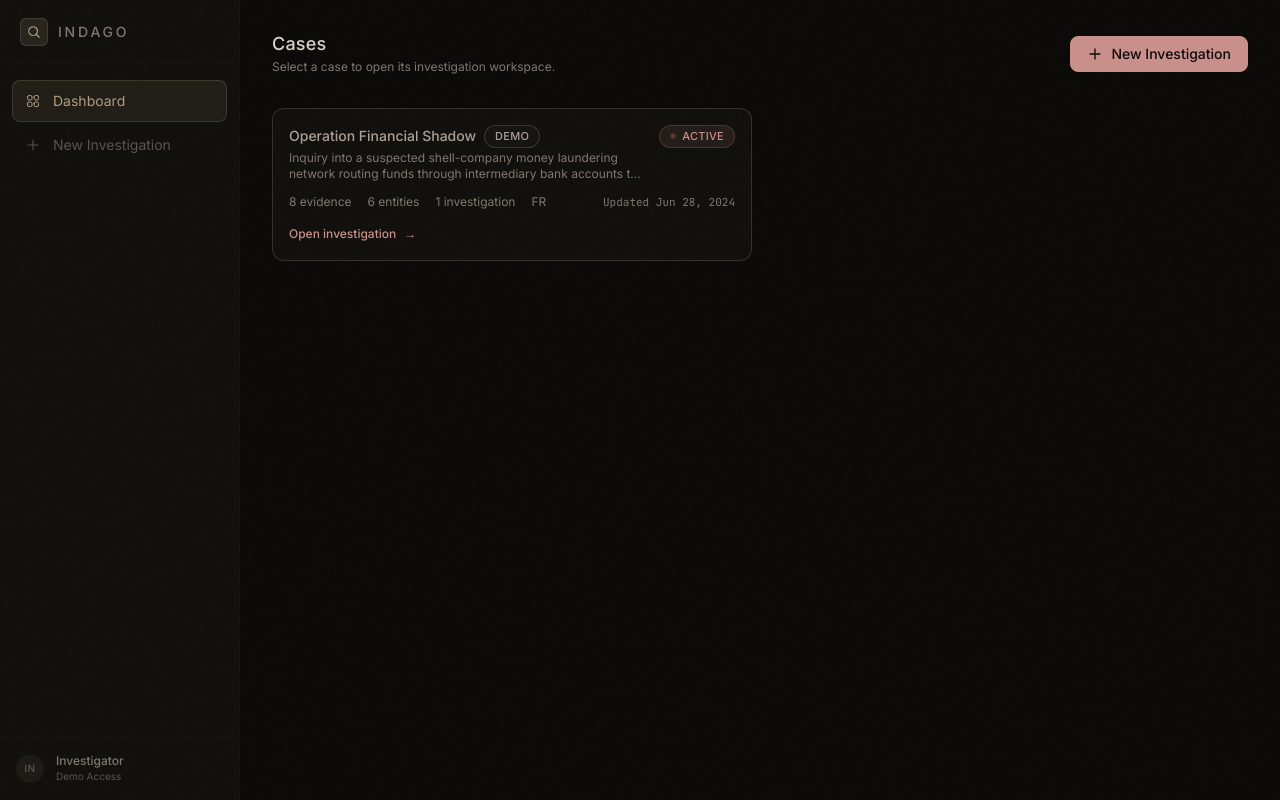
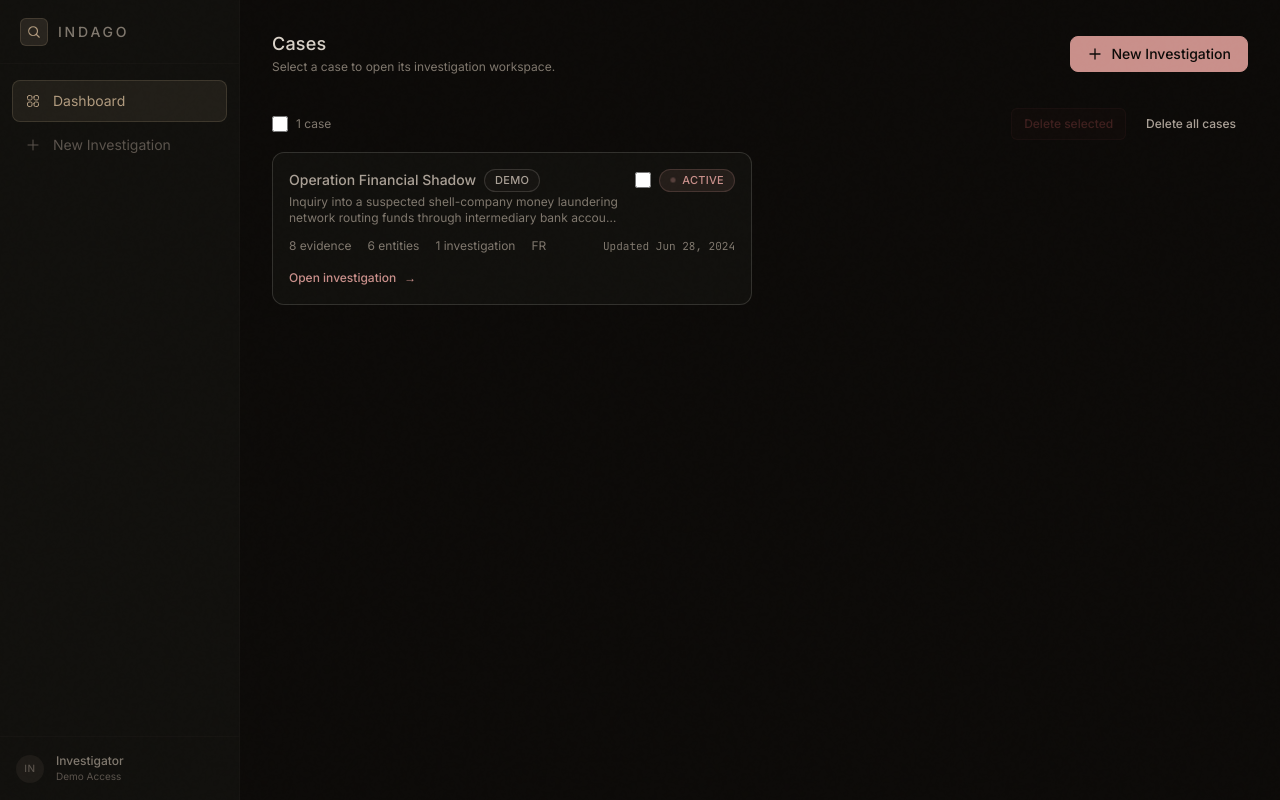
Before and after one commit to NERIS-v/INDAGO, a Next.js app in the folder packages/web/: page / in a window 1280 px wide. Built offline with nearby package versions, Linux system fonts and the light colour scheme; no server answers.

Commit message:
feat(web): add multi-select and confirmed case deletion to the case list

```diff
--- a/packages/web/src/components/case-list/case-list.tsx
+++ b/packages/web/src/components/case-list/case-list.tsx
@@ -41,9 +41,12 @@ function formatUpdated(value: Case["updatedAt"]): string {
 interface CaseCardProps {
   readonly caseItem: Case;
   readonly mode: AppDataMode;
+  readonly selected: boolean;
+  readonly disabled: boolean;
+  readonly onToggle: (id: string) => void;
 }
 
-function CaseCard({ caseItem, mode }: CaseCardProps) {
+function CaseCard({ caseItem, mode, selected, disabled, onToggle }: CaseCardProps) {
   const badge = statusBadge(caseItem.status);
   const primaryInvestigation = caseItem.investigationIds[0];
 
@@ -63,9 +66,19 @@ function CaseCard({ caseItem, mode }: CaseCardProps) {
             </p>
           )}
         </div>
+        <div className="flex items-center gap-2">
+          <input
+            type="checkbox"
+            aria-label={`Select ${caseItem.title}`}
+            checked={selected}
+            disabled={disabled}
+            onChange={() => onToggle(caseItem.id)}
+            className="h-4 w-4 rounded border-border-standard accent-accent-rose"
+          />
           <Badge variant={badge.variant} dot dotPulse={badge.pulse}>
             {caseItem.status}
           </Badge>
+        </div>
       </div>
 
       <div className="mt-3 flex flex-wrap items-center gap-x-4 gap-y-2 text-xs text-text-muted">
@@ -109,6 +122,13 @@ export function CaseList({ cases, mode }: CaseListProps) {
   const [error, setError] = useState<string | null>(null);
   const [unavailable, setUnavailable] = useState(false);
 
+  const [selected, setSelected] = useState<string[]>([]);
+  const [pendingDelete, setPendingDelete] = useState<"selected" | "all" | null>(
+    null,
+  );
+  const [deleting, setDeleting] = useState(false);
+  const [deleteError, setDeleteError] = useState<string | null>(null);
+
   const load = useCallback(async () => {
     setLoading(true);
     setError(null);
@@ -133,7 +153,57 @@ export function CaseList({ cases, mode }: CaseListProps) {
     void load();
   }, [load]);
 
+  const toggleSelected = useCallback((id: string) => {
+    setSelected((prev) =>
+      prev.includes(id) ? prev.filter((s) => s !== id) : [...prev, id],
+    );
+  }, []);
+
+  const toggleAll = useCallback(() => {
+    setSelected((prev) =>
+      prev.length === items!.length ? [] : items!.map((c) => c.id),
+    );
+  }, [items]);
+
+  const runDelete = useCallback(
+    async (ids: string[]) => {
+      setDeleting(true);
+      setDeleteError(null);
+      let failed = false;
+      for (const id of ids) {
+        try {
+          await cases.remove(id);
+        } catch (err) {
+          const pe = toProviderError(err);
+          // NOT_FOUND means another session already removed the case — the
+          // outcome the operator asked for holds, so keep going.
+          if (pe.code !== "NOT_FOUND") {
+            setDeleteError(pe.message);
+            failed = true;
+            break;
+          }
+        }
+      }
+      // On partial/full failure the confirm bar stays armed so the operator
+      // can retry (already-removed cases are skipped) or cancel.
+      if (!failed) {
+        setPendingDelete(null);
+        setSelected([]);
+      }
+      setDeleting(false);
+      await load();
+    },
+    [cases, load],
+  );
+
+  const confirmDelete = useCallback(async () => {
+    if (!items) return;
+    const ids = pendingDelete === "all" ? items.map((c) => c.id) : selected;
+    await runDelete(ids);
+  }, [items, pendingDelete, selected, runDelete]);
+
   const isEmpty = !loading && !error && !unavailable && items !== null && items.length === 0;
+  const allSelected = items !== null && items.length > 0 && selected.length === items.length;
 
   return (
     <div className="space-y-4">
@@ -156,11 +226,89 @@ export function CaseList({ cases, mode }: CaseListProps) {
       ) : isEmpty ? (
         <EmptyState title="No cases" description="There are no cases to display in this catalogue." />
       ) : items ? (
+        <div className="space-y-3">
+          <div className="flex flex-wrap items-center justify-between gap-3">
+            <label className="inline-flex items-center gap-2 text-xs text-text-muted">
+              <input
+                type="checkbox"
+                aria-label="Select all cases"
+                checked={allSelected}
+                disabled={deleting}
+                onChange={toggleAll}
+                className="h-4 w-4 rounded border-border-standard accent-accent-rose"
+              />
+              {items.length} case{items.length === 1 ? "" : "s"}
+            </label>
+            <div className="flex items-center gap-2">
+              <Button
+                variant="danger"
+                size="sm"
+                disabled={selected.length === 0 || deleting}
+                onClick={() => setPendingDelete("selected")}
+              >
+                Delete selected
+                {selected.length > 0 ? ` (${selected.length})` : ""}
+              </Button>
+              <Button
+                variant="ghost"
+                size="sm"
+                disabled={deleting}
+                onClick={() => setPendingDelete("all")}
+              >
+                Delete all cases
+              </Button>
+            </div>
+          </div>
+
+          {deleteError && (
+            <ErrorDisplay title="Could not delete case" message={deleteError} />
+          )}
+
+          {pendingDelete && (
+            <div
+              role="alert"
+              className="flex flex-wrap items-center justify-between gap-3 rounded-lg border border-danger/20 bg-danger/5 px-3 py-2"
+            >
+              <p className="text-xs text-text-secondary">
+                {pendingDelete === "all"
+                  ? `Delete all ${items.length} case${items.length === 1 ? "" : "s"}?`
+                  : `Delete ${selected.length} selected case${selected.length === 1 ? "" : "s"}?`}{" "}
+                This cannot be undone.
+              </p>
+              <div className="flex items-center gap-2">
+                <Button
+                  variant="ghost"
+                  size="sm"
+                  disabled={deleting}
+                  onClick={() => setPendingDelete(null)}
+                >
+                  Cancel
+                </Button>
+                <Button
+                  variant="danger"
+                  size="sm"
+                  loading={deleting}
+                  onClick={() => void confirmDelete()}
+                >
+                  Confirm delete
+                </Button>
+              </div>
+            </div>
+          )}
+
           <ul className="grid gap-4 md:grid-cols-2">
             {items.map((c) => (
-            <CaseCard key={c.id} caseItem={c} mode={mode} />
+              <CaseCard
+                key={c.id}
+                caseItem={c}
+                mode={mode}
+                selected={selected.includes(c.id)}
+                disabled={deleting}
+                onToggle={toggleSelected}
+              />
             ))}
           </ul>
+        </div>
       ) : null}
     </div>
   );
```
Also changed, not shown: 1 other file (tests, documents, lock files or other folders). Lines whose indentation alone changed are shown as unchanged.
